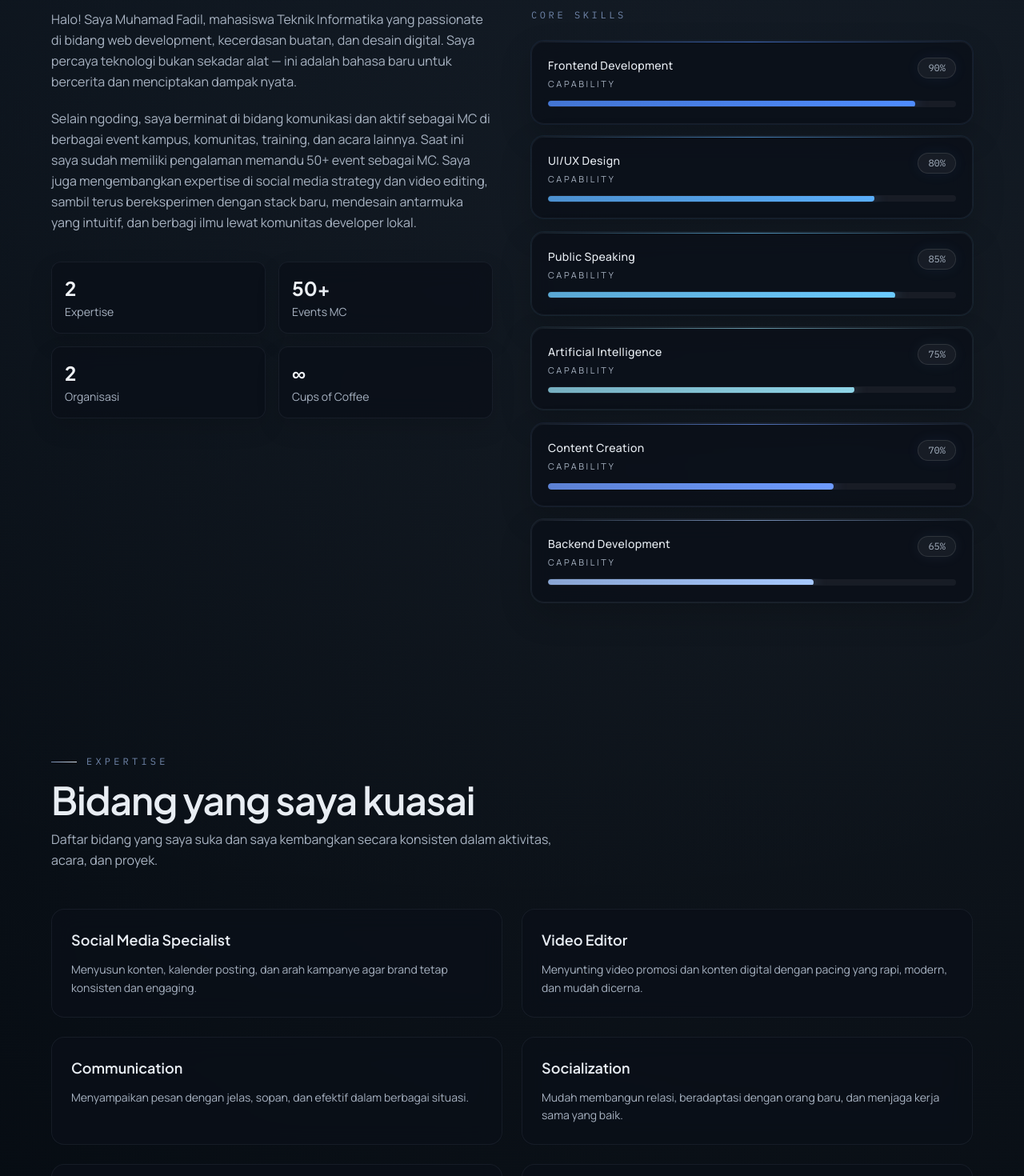
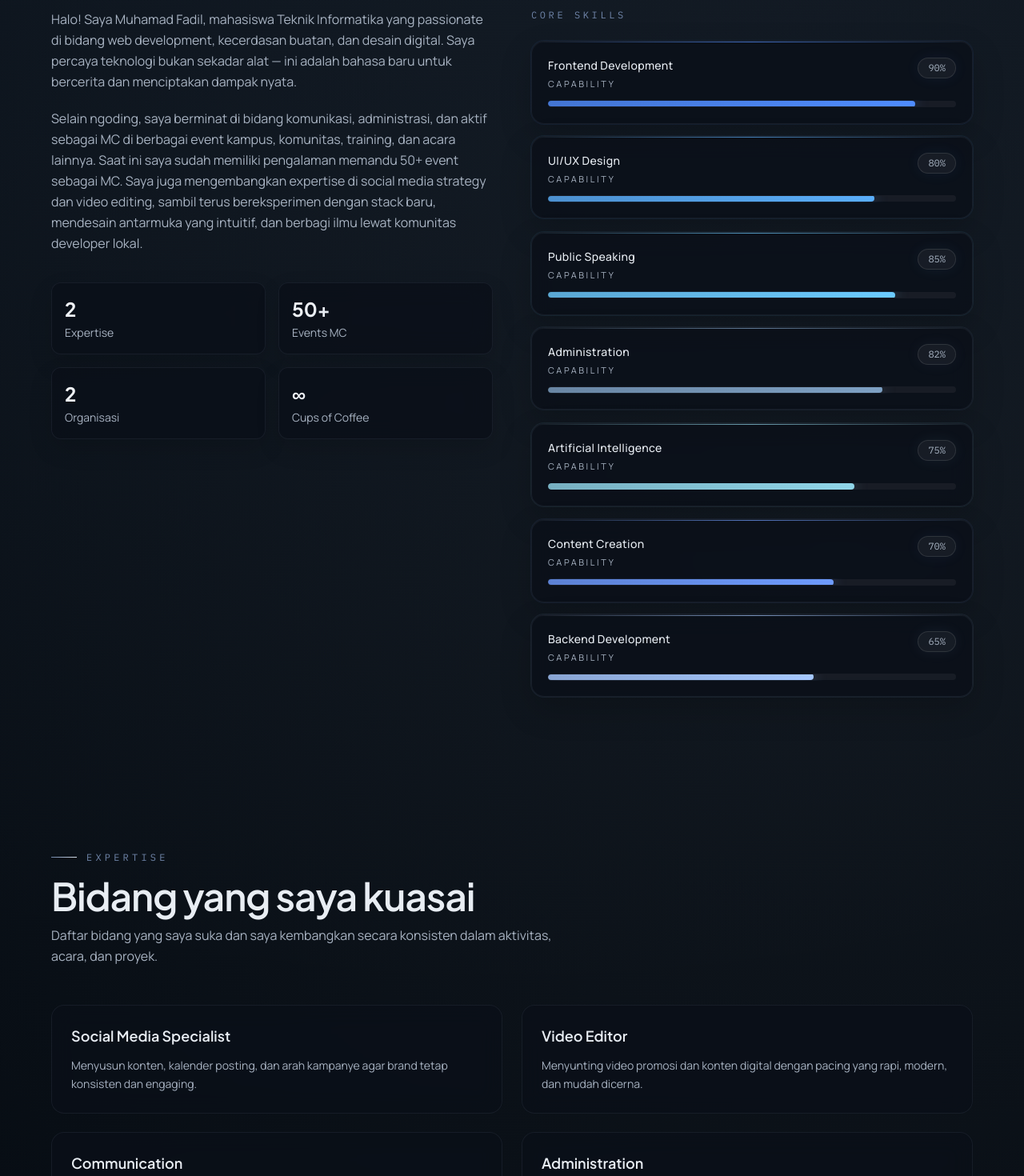
Before and after one commit to muhamadfadil316/my-portfolio, a React (Vite) app: page / in a window 1280 px wide. Shown: the part 1200-2670 px from the top of the page at 80% size. Built offline with nearby package versions, Linux system fonts and the light colour scheme.

Commit message:
Update section order in App component and refine profile details

```diff
--- a/src/App.jsx
+++ b/src/App.jsx
@@ -20,9 +20,9 @@ export default function App() {
         <AboutSection />
         <ExpertiseSection />
         <AwardsSection />
+        <ExperienceSection />
         <MCSection />
         <ProjectsSection />
-        <ExperienceSection />
         <HobbiesSection />
         <ContactSection />
       </main>
--- a/src/components/layout/Navbar.jsx
+++ b/src/components/layout/Navbar.jsx
@@ -6,7 +6,7 @@ import { useActiveSection } from "../../hooks/useActiveSection";
 export function Navbar() {
   const [scrolled, setScrolled] = useState(false)
   const [menuOpen, setMenuOpen] = useState(false)
-  const activeSection = useActiveSection(['hero', 'about', 'expertise', 'awards', 'mc', 'projects', 'experience', 'hobbies', 'contact'])
+  const activeSection = useActiveSection(['hero', 'about', 'expertise', 'awards', 'experience', 'mc', 'projects', 'hobbies', 'contact'])
 
   useEffect(() => {
     const onScroll = () => setScrolled(window.scrollY > 40)
--- a/src/data/index.js
+++ b/src/data/index.js
@@ -8,10 +8,10 @@ export const profile = {
   title: 'AI Engineer',
   tagline: 'Building the future, one commit at a time.',
   bio: `Halo! Saya Muhamad Fadil, mahasiswa Teknik Informatika yang passionate di bidang web development, kecerdasan buatan, dan desain digital. Saya percaya teknologi bukan sekadar alat — ini adalah bahasa baru untuk bercerita dan menciptakan dampak nyata.`,
-  bioDetail: `Selain ngoding, saya berminat di bidang komunikasi dan aktif sebagai MC di berbagai event kampus, komunitas, training, dan acara lainnya. Saat ini saya sudah memiliki pengalaman memandu 50+ event sebagai MC. Saya juga mengembangkan expertise di social media strategy dan video editing, sambil terus bereksperimen dengan stack baru, mendesain antarmuka yang intuitif, dan berbagi ilmu lewat komunitas developer lokal.`,
+  bioDetail: `Selain ngoding, saya berminat di bidang komunikasi, administrasi, dan aktif sebagai MC di berbagai event kampus, komunitas, training, dan acara lainnya. Saat ini saya sudah memiliki pengalaman memandu 50+ event sebagai MC. Saya juga mengembangkan expertise di social media strategy dan video editing, sambil terus bereksperimen dengan stack baru, mendesain antarmuka yang intuitif, dan berbagi ilmu lewat komunitas developer lokal.`,
   email: 'dilmuh@gmail.com',
   github: 'https://github.com/muhamadfadil316',
-  linkedin: 'https://linkedin.com/in/muhamadfadil',
+  linkedin: 'https://www.linkedin.com/in/fadilorsy?utm_source=share&utm_campaign=share_via&utm_content=profile&utm_medium=ios_app',
   instagram: 'https://instagram.com/fadilorsy',
   location: 'Jakarta, Indonesia',
   available: true,
@@ -21,6 +21,7 @@ export const skills = [
   { name: 'Frontend Development', level: 90, color: '#4F8CFF' },
   { name: 'UI/UX Design', level: 80, color: '#5AAEFA' },
   { name: 'Public Speaking', level: 85, color: '#6BCBFF' },
+  { name: 'Administration', level: 82, color: '#7EA1C4' },
   { name: 'Artificial Intelligence', level: 75, color: '#8FD5E8' },
   { name: 'Content Creation', level: 70, color: '#6E9BFF' },
   { name: 'Backend Development', level: 65, color: '#A6C8FF' },
@@ -44,6 +45,10 @@ export const expertiseAreas = [
   {
     title: 'Communication',
     description: 'Menyampaikan pesan dengan jelas, sopan, dan efektif dalam berbagai situasi.',
+  },
+  {
+    title: 'Administration',
+    description: 'Mengelola data, dokumen, jadwal, dan alur kerja agar kegiatan berjalan rapi serta tepat waktu.',
   },
   {
     title: 'Socialization',
@@ -229,6 +234,24 @@ export const mcEvents = [
 export const experiences = [
   {
     id: 1,
+    role: 'Master of Ceremony (MC) - Training Program',
+    org: 'Proxsis Academy',
+    period: 'Juli 2026 - Sekarang',
+    type: 'Program',
+    description: 'Menjadi MC pada program pelatihan Proxsis Academy, menjaga alur acara tetap profesional, tertib, interaktif, dan tepat waktu.',
+    color: '#4F8CFF',
+  },
+  {
+    id: 2,
+    role: 'Wakil Divisi Acara',
+    org: 'Adu Genre Kabupaten Bogor',
+    period: '2026',
+    type: 'Kepanitiaan',
+    description: 'Mendukung koordinasi divisi acara, menyusun alur kegiatan, dan memastikan pelaksanaan acara berjalan rapi sesuai kebutuhan program.',
+    color: '#5AAEFA',
+  },
+  {
+    id: 3,
     role: 'Kepala Departemen Hubungan Masyarakat',
     org: 'BEM STT Terpadu Nurul Fikri',
     period: '2026 — Sekarang',
@@ -237,7 +260,7 @@ export const experiences = [
     color: '#4F8CFF',
   },
   {
-    id: 2,
+    id: 4,
     role: 'Staf Departemen Hubungan Masyarakat',
     org: 'BEM STT Terpadu Nurul Fikri',
     period: '2025',
@@ -246,7 +269,7 @@ export const experiences = [
     color: '#5AAEFA',
   },
   {
-    id: 3,
+    id: 5,
     role: 'Staf Divisi Hubungan Masyarakat',
     org: 'Forum Genre Kabupaten Bogor',
     period: '2026 - 2028',
@@ -255,7 +278,7 @@ export const experiences = [
     color: '#6BCBFF',
   },
   {
-    id: 4,
+    id: 6,
     role: 'Staf Administrasi Bagian Logistik',
     org: 'Polres Bogor Cibinong',
     period: '2023',
@@ -264,7 +287,7 @@ export const experiences = [
     color: '#7EA1C4',
   },
   {
-    id: 5,
+    id: 7,
     role: 'Operator 1 Pemilu 2024',
     org: 'KPPS',
     period: 'Februari 2024',
@@ -273,7 +296,7 @@ export const experiences = [
     color: '#8FD5E8',
   },
   {
-    id: 6,
+    id: 8,
     role: 'Mentor Ormik Explore',
     org: 'STT Terpadu Nurul Fikri',
     period: '2025',
@@ -282,7 +305,7 @@ export const experiences = [
     color: '#A6C8FF',
   },
   {
-    id: 7,
+    id: 9,
     role: 'Staff Event Ormik Aruna',
     org: 'Aruna 2026',
     period: '2026',
@@ -317,8 +340,8 @@ export const navLinks = [
   { label: 'About', href: '#about' },
   { label: 'Expertise', href: '#expertise' },
   { label: 'Awards', href: '#awards' },
+  { label: 'Experience', href: '#experience' },
   { label: 'Projects', href: '#projects' },
-  { label: 'Experience', href: '#experience' },
   { label: 'Hobbies', href: '#hobbies' },
   { label: 'Contact', href: '#contact' },
 ]
```
